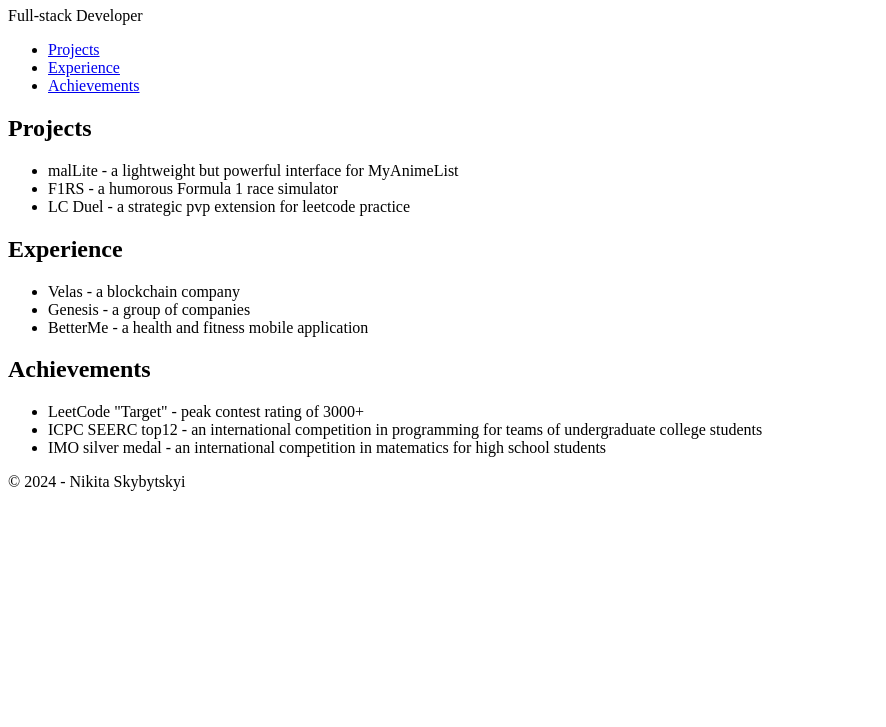
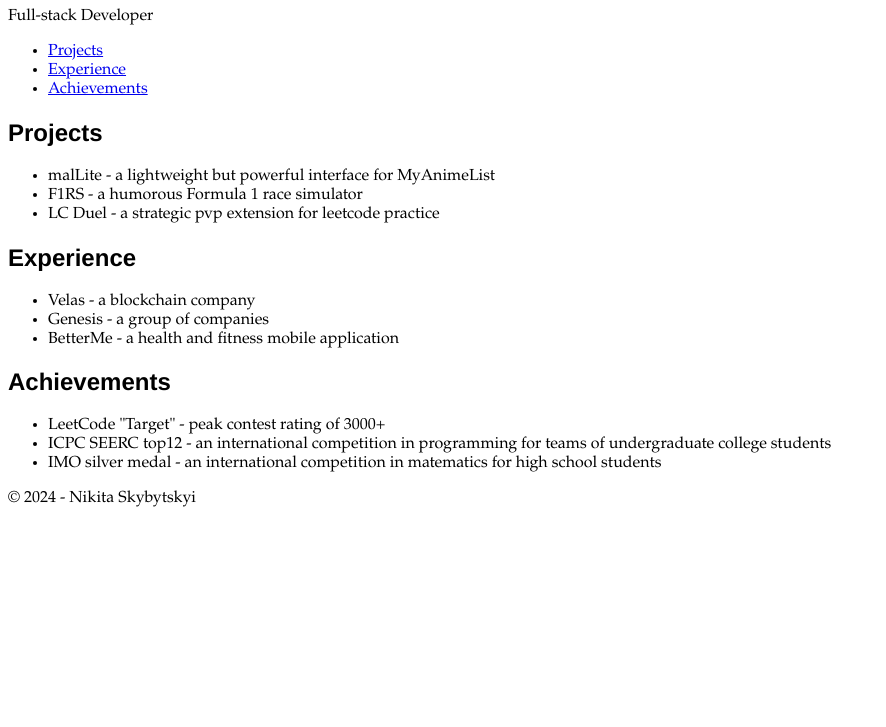
Before and after one commit to nskybytskyi/portfolio, a plain HTML site: page index.html in a window 1280 px wide. Shown: the part 73-800 px from the top of the page, without its empty margins (0-886 px from the left). Drawn offline with Linux system fonts and the light colour scheme.

Commit message:
feat(css): font pairing

```diff
--- /dev/null
+++ b/css/style.css
@@ -0,0 +1,8 @@
+body {
+    font-family: Garamond, serif;
+}
+
+h1,
+h2 {
+    font-family: Helvetica, sans-serif;
+}
--- a/index.html
+++ b/index.html
@@ -3,6 +3,7 @@
 
 <head>
     <title>Nikita Skybytskyi's Portfolio</title>
+    <link rel="stylesheet" href="css/style.css" />
 </head>
 
 <body>
```
